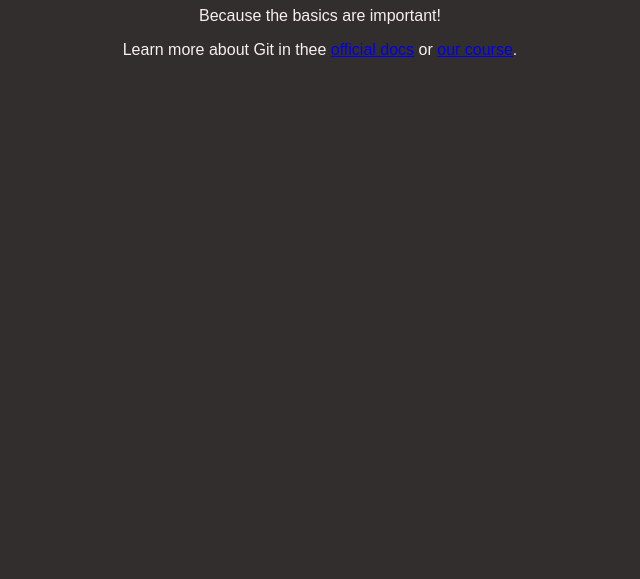
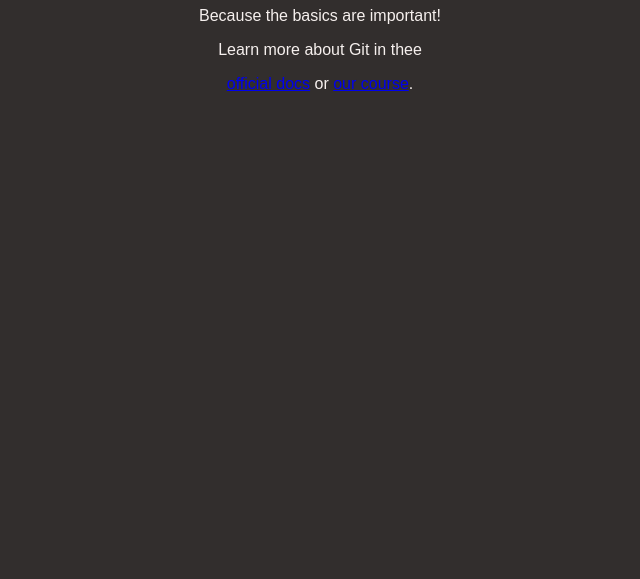
Before and after one commit to Princeton45/github-crash-course, a plain HTML site: page index.html in a window 1280 px wide. Shown: the part 221-800 px from the top of the page, without its empty margins (320-960 px from the left). Drawn offline with Linux system fonts and the light colour scheme.

Commit message:
changed <p>

```diff
--- a/index.html
+++ b/index.html
@@ -14,8 +14,7 @@
     </header>
     <main>
       <p>Because the basics are important!</p>
-      <p>
-        Learn more about Git in thee
+      <p>Learn more about Git in thee</p>
         <a href="https://git-scm.com/book/en/v2">official docs</a> or
         <a href="https://acad.link/git">our course</a>.
       </p>
```
